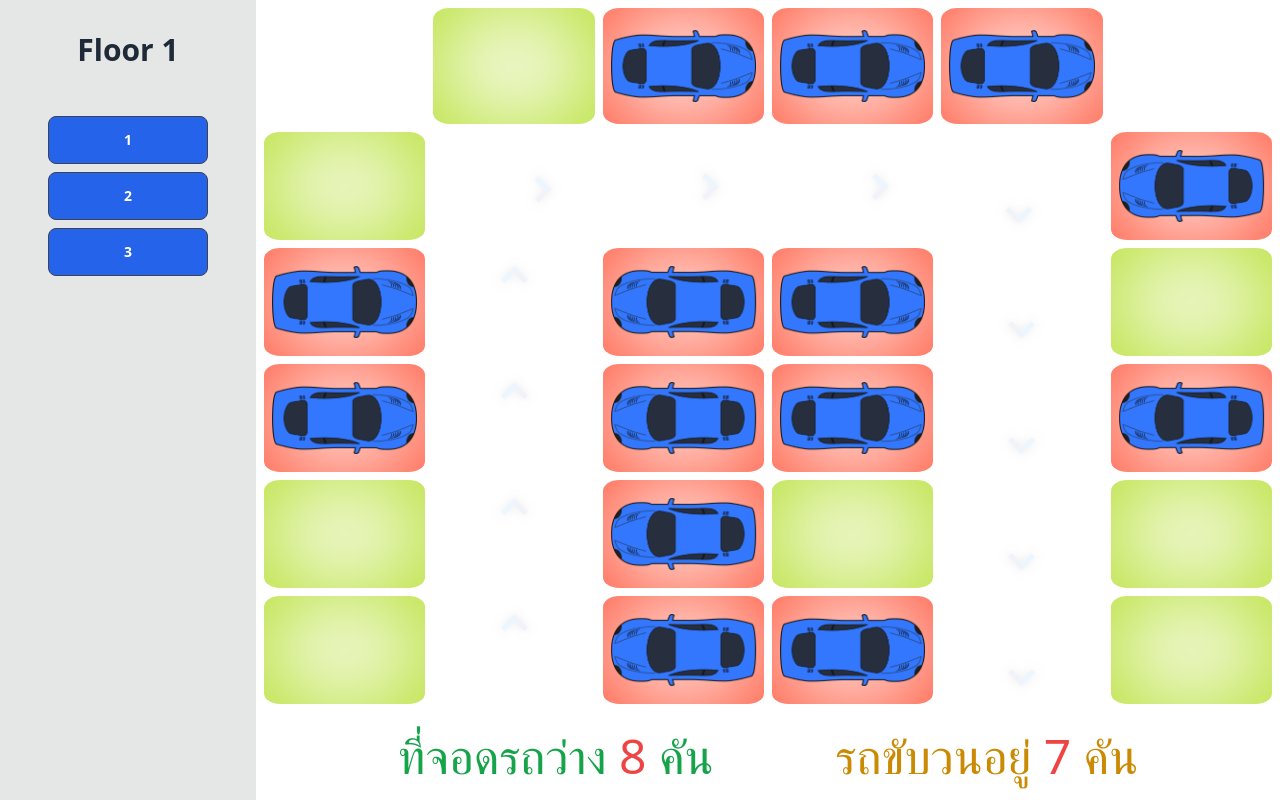
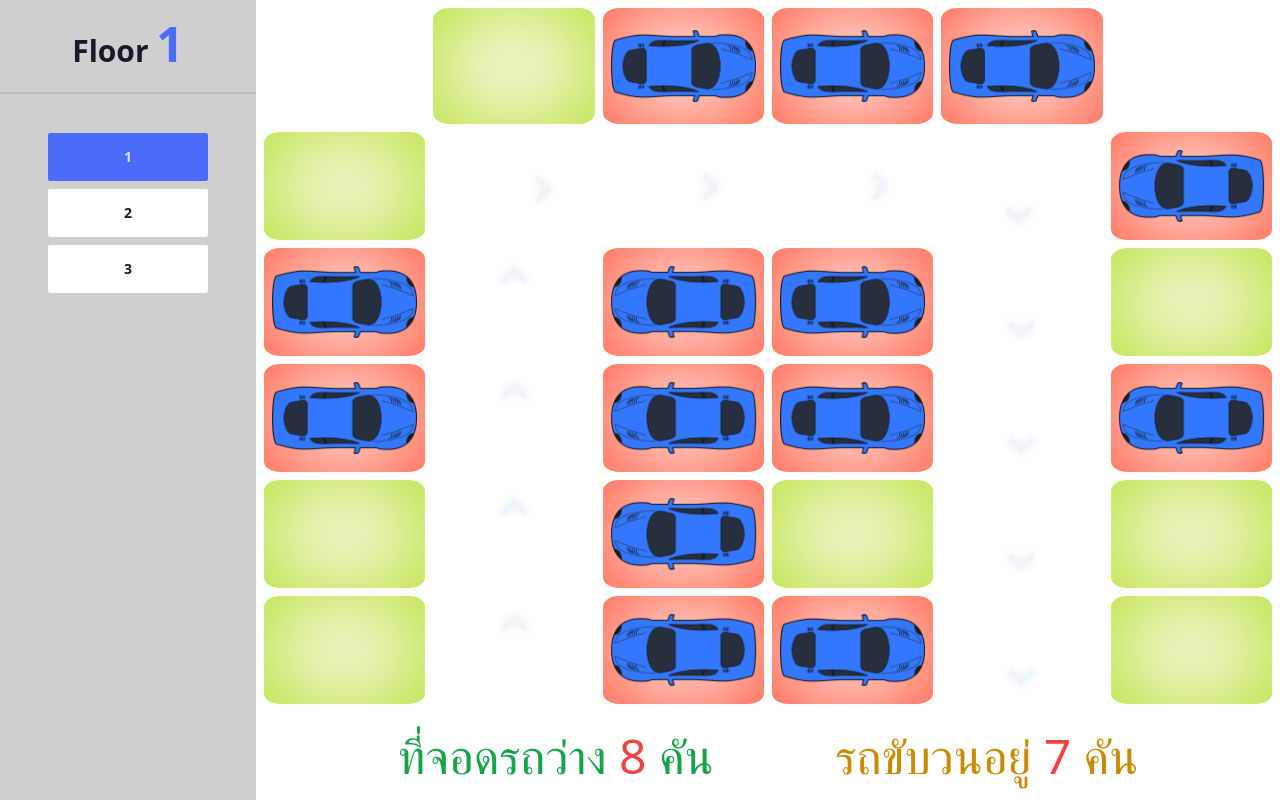
Before and after one commit to kuisskui/smart-car-parking, a Next.js app in the folder frontend/: page / in a window 1280 px wide. Built offline with nearby package versions, Linux system fonts and the light colour scheme.

Commit message:
adjust floor section

```diff
--- a/frontend/src/components/FloorSelection.tsx
+++ b/frontend/src/components/FloorSelection.tsx
@@ -8,19 +8,23 @@
 const FloorSelection: React.FC<FloorSelectionProps> = ({ floor, setFloor }) => {
   return (
     <div className=" flex h-screen w-80 flex-col items-center bg-base-300  ">
-      <h1 className="w-full  p-8 text-center text-3xl font-bold">
-        Floor {floor}
+      <h1 className="w-full  pt-5 text-center text-3xl font-bold ">
+        Floor <span className="text-5xl text-primary">{floor}</span>
       </h1>
+      <div className="divider" />
       <div className="mt-4 flex flex-col items-center justify-center gap-2">
-        {[1, 2, 3].map((floor) => (
+        {[1, 2, 3].map((f) => (
           <button
-            key={floor}
-            className="bg-blue-600 btn w-40 "
+            key={f}
+            className={
+              "btn w-40 " +
+              (f === floor ? "btn-primary " : "btn-ghost bg-base-100")
+            }
             onClick={() => {
-              setFloor(floor);
+              setFloor(f);
             }}
           >
-            {floor}
+            {f}
           </button>
         ))}
       </div>
--- a/frontend/tailwind.config.cjs
+++ b/frontend/tailwind.config.cjs
@@ -6,7 +6,7 @@
   },
   plugins: [require("daisyui")],
   daisyui: {
-    themes: ["light"]
+    themes: ["corporate"]
   },
 
 };
```
